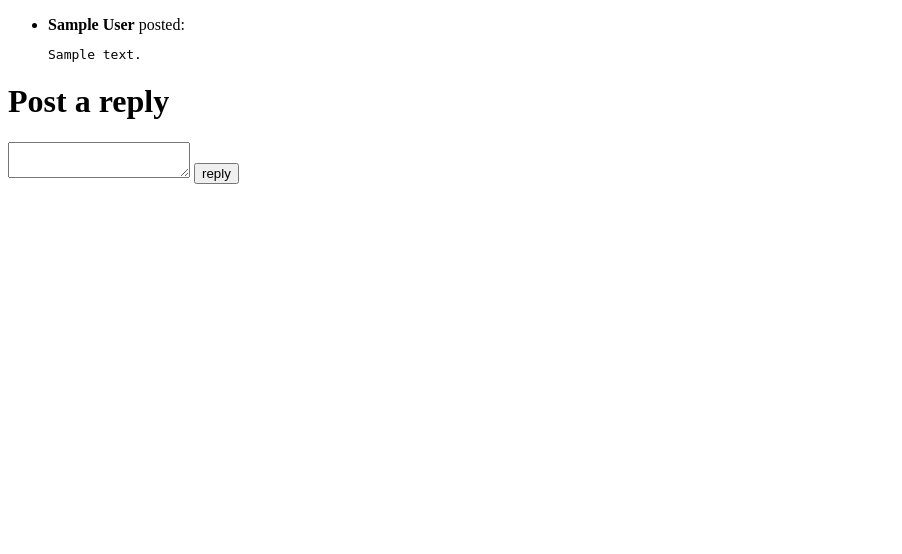
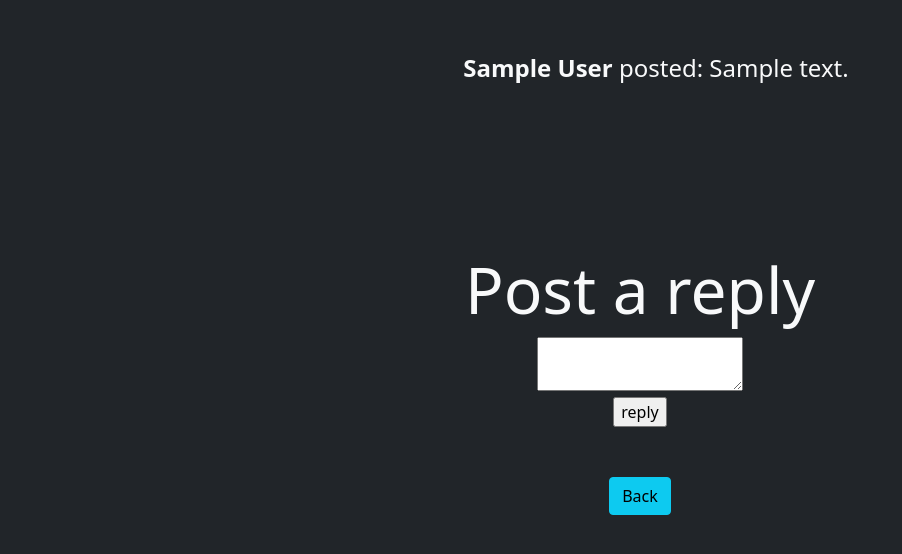
Before and after one commit to pImendoza/BSM, a Flask app: page /topic/1 in a window 1280 px wide. Shown: the top 554 px of the page, without its empty margins (0-902 px from the left). Run offline with Flask 2, Linux system fonts and the light colour scheme; tables that the repository leaves empty hold one stand-in row (values such as "Sample post"); parts of the project's set-up code (start-up, migrations or seed data) failed here and were passed over.

Commit message:
Update topic.html

```diff
--- a/templates/topic.html
+++ b/templates/topic.html
@@ -4,29 +4,48 @@
     <meta charset="UTF-8">
     <meta http-equiv="X-UA-Compatible" content="IE=edge">
     <meta name="viewport" content="width=device-width, initial-scale=1.0">
-    <title>Document</title>
+    <title>Forum</title>
+    <link href="https://cdn.jsdelivr.net/npm/bootstrap@5.1.3/dist/css/bootstrap.min.css" rel="stylesheet" integrity="sha384-1BmE4kWBq78iYhFldvKuhfTAU6auU8tT94WrHftjDbrCEXSU1oBoqyl2QvZ6jIW3" crossorigin="anonymous">
+
 </head>
-<body>
+
+<style>
+    a:link {
+        text-decoration: none;
+    }
+    ul {
+        list-style-type: none;
+        padding-top: 50px;
+        padding-bottom: 150px;
+    }
+    li {
+        font-size: x-large;
+    }
+    button {
+        margin-top: 50px;
+    }
+</style>
+
+<body class="text-light bg-dark text-center ">
 
     <!-- <h1>{{ subject }}</h1> -->
     <div id="replies">
     <ul>
     {% for reply in replies %}
-    <li><b>{{ reply["author"] }}</b> posted:
-    <br /><pre>{{ reply["content"] }}</pre></li>
+    <li><b>{{ reply["author"] }}</b> posted: {{ reply["content"] }}</li>
     {% endfor %}
     </ul>
     </div>
 
 
-    <h1>Post a reply</h1>
+    <h1 class = "display-3">Post a reply</h1>
    <form action="/topic/{{ replies[0]["topic_id"] }}" method="post">
-        {{ form.hidden_tag() }}
-        {{form.content}}
-        {{form.submit}}
+        <div>{{ form.hidden_tag() }}</div>
+        <div>{{form.content}}</div>
+        <div>{{form.submit}}</div>
    </form >
 
-
+   <button class="btn btn-info" onclick="window.location.href=' http://127.0.0.1:5000/topic';">Back</button>
 
 
 
```
